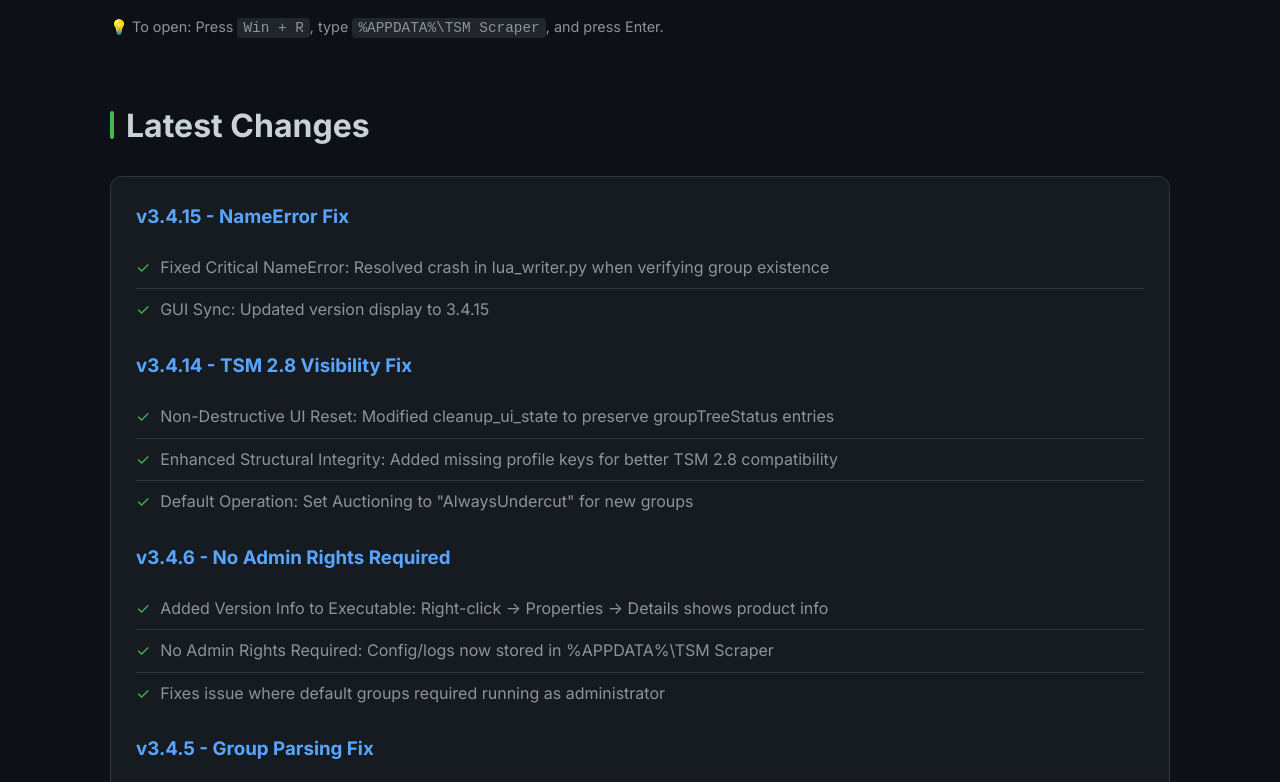
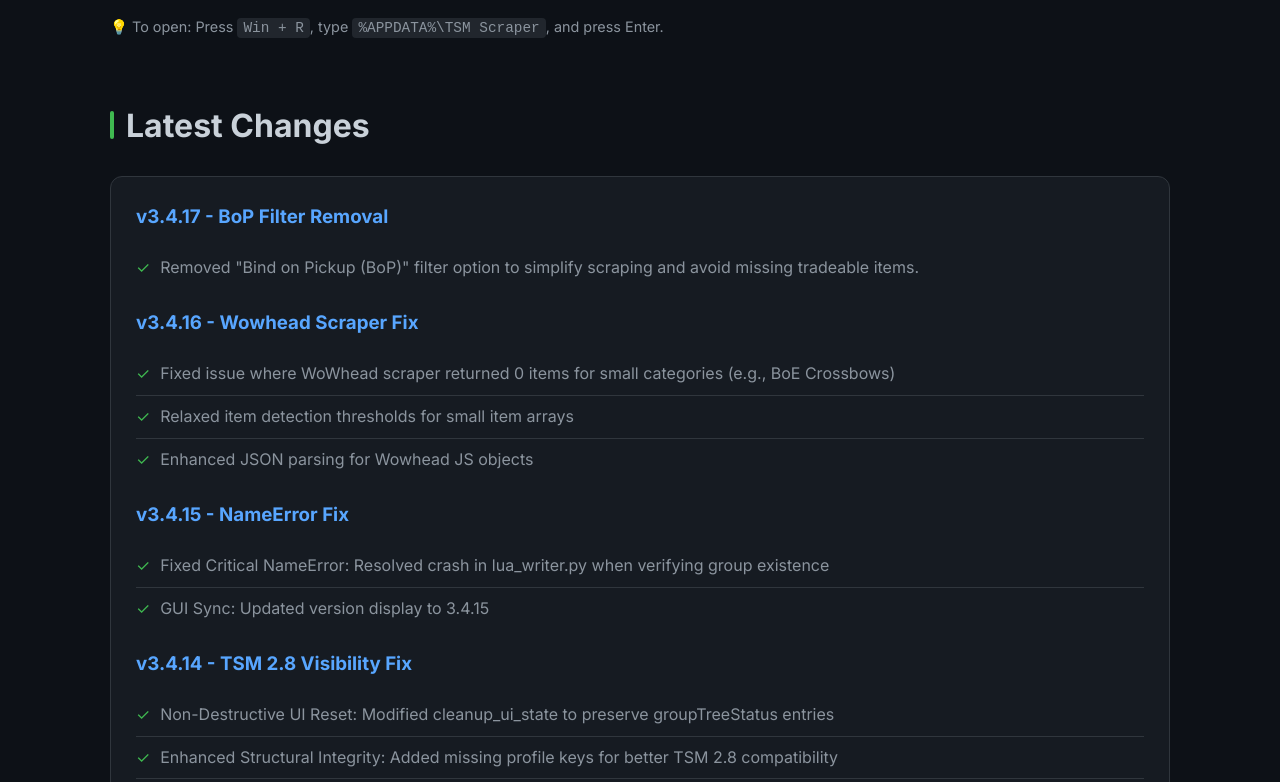
Before and after one commit to Xurkon/TSM-Scraper, a plain HTML site: page docs/index.html in a window 1280 px wide. Shown: the part 1088-1870 px from the top of the page. Drawn offline with Linux system fonts and the light colour scheme.

Commit message:
v3.4.17: Remove BoP filter, fix Wowhead small category detection

```diff
--- a/docs/index.html
+++ b/docs/index.html
@@ -345,7 +345,7 @@
         <p class="subtitle">Cross-server Item Scraping Tool for TradeSkillMaster on Project Ascension &amp; Retail</p>
 
         <div class="badges">
-            <span class="badge version">v3.4.15</span>
+            <span class="badge version">v3.4.17</span>
             <span class="badge wow">TSM Compatible</span>
             <span class="badge platform">Python App</span>
         </div>
@@ -414,7 +414,21 @@
         <section>
             <h2>Latest Changes</h2>
             <div class="changelog">
-                <h3>v3.4.15 - NameError Fix</h3>
+                <h3>v3.4.17 - BoP Filter Removal</h3>
+                <ul>
+                    <li>Removed "Bind on Pickup (BoP)" filter option to simplify scraping and avoid missing tradeable
+                        items.</li>
+                </ul>
+
+                <h3 style="margin-top: 20px;">v3.4.16 - Wowhead Scraper Fix</h3>
+                <ul>
+                    <li>Fixed issue where WoWhead scraper returned 0 items for small categories (e.g., BoE Crossbows)
+                    </li>
+                    <li>Relaxed item detection thresholds for small item arrays</li>
+                    <li>Enhanced JSON parsing for Wowhead JS objects</li>
+                </ul>
+
+                <h3 style="margin-top: 20px;">v3.4.15 - NameError Fix</h3>
                 <ul>
                     <li>Fixed Critical NameError: Resolved crash in lua_writer.py when verifying group existence</li>
                     <li>GUI Sync: Updated version display to 3.4.15</li>
```
Also changed, not shown: version_info.txt, 3 other files.
